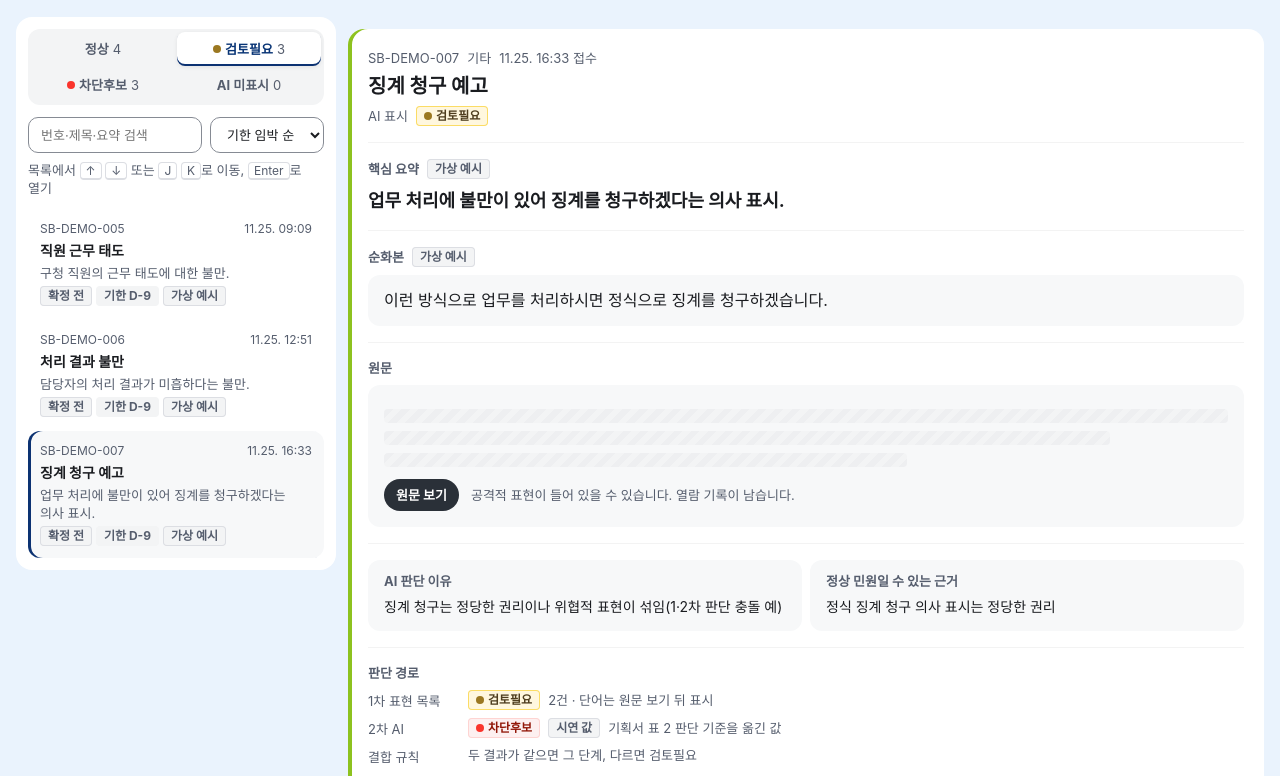
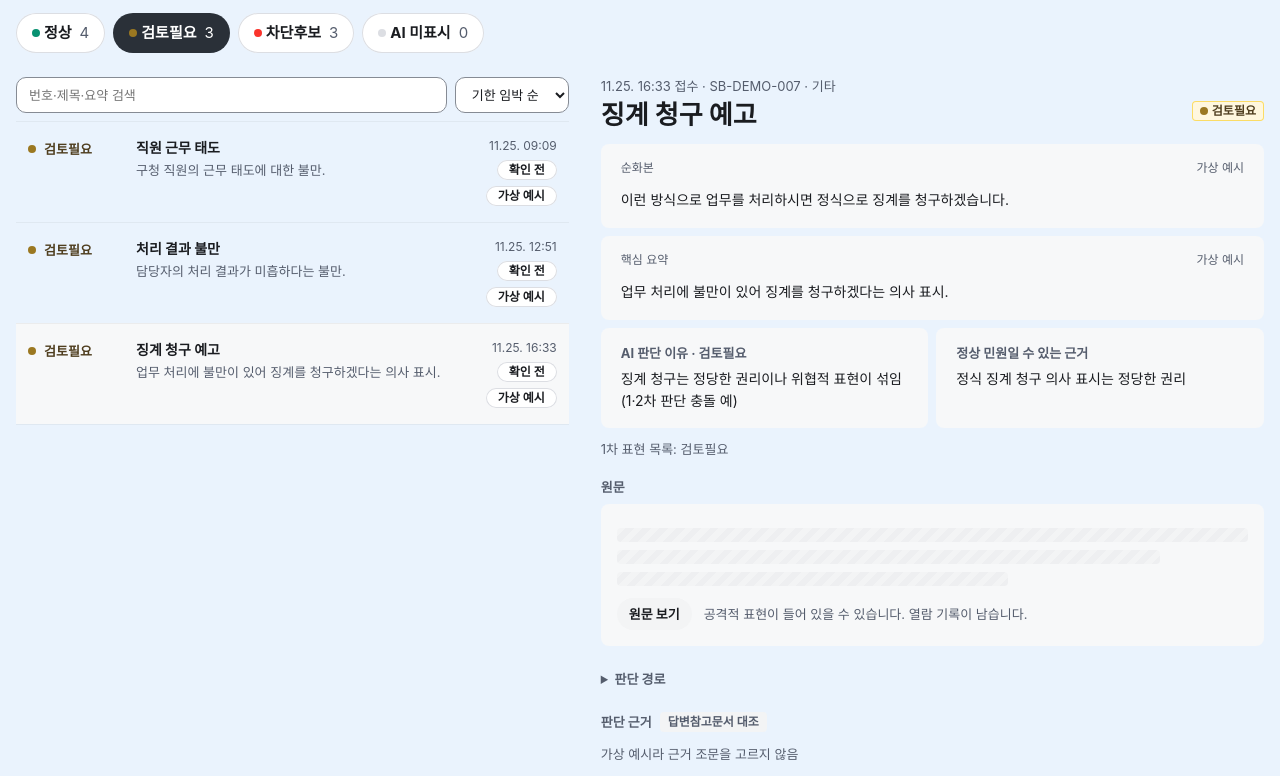
Before and after one commit to vic996429-png/team_project_04_kmu, a website with bundled scripts: page public/officer.html in a window 1280 px wide. Shown: the part 145-921 px from the top of the page. Built offline with nearby package versions, Linux system fonts and the light colour scheme.

Commit message:
담당자 현황판을 깔끔한 레이아웃으로 개편
Co-Authored-By: Claude Sonnet 5.5 <noreply@anthropic.com>
Claude-Session: https://claude.ai/code/session_01TpWC31fh6XcnfptaMn4rHx

```diff
--- a/public/assets/officer.css
+++ b/public/assets/officer.css
@@ -1,6 +1,6 @@
 .wide { max-width: 1280px; }
 .page-head.row { align-items: flex-end; }
-.board { display: grid; grid-template-columns: 320px minmax(0, 1fr); gap: var(--x3); align-items: start; }
+.board { display: grid; grid-template-columns: minmax(0, 5fr) minmax(0, 6fr); gap: var(--x8, 48px); align-items: start; }
 .board__list { position: sticky; top: 76px; max-height: calc(100vh - 92px); overflow: auto; }
 .board__list { padding: var(--x3); }
 .board__list .seg { display: grid; grid-template-columns: 1fr 1fr; border-radius: var(--r3); }
@@ -66,3 +66,44 @@
 .input--sm, .select--sm { padding: var(--x2) var(--x3); font: var(--t3); min-width: 0; }
 .list { max-height: calc(100vh - 260px); overflow: auto; }
 .keys { margin: var(--x2) 0 0; } kbd { border: 1px solid var(--stroke-neutral-weak); border-bottom-width: 2px; border-radius: var(--r1); padding: 0 5px; font: var(--t2); background: var(--bg-layer-default); }
+
+/* ── 깔끔한 현황판 ─────────────────── */
+.page.wide { padding-top: var(--x5); }
+#tabs.seg { display: flex; gap: var(--x2); padding: 0; background: transparent; border-radius: 0; margin: 0 0 var(--x6, 28px); flex-wrap: wrap; }
+#tabs.seg button { flex: 0 0 auto; padding: var(--x2) var(--x4); min-height: 40px; border-radius: var(--full); background: #fff; box-shadow: inset 0 0 0 1px var(--stroke-neutral-weak); color: var(--fg-neutral); font-size: 15px; }
+#tabs.seg button[aria-selected="true"] { background: var(--bg-neutral-inverted); color: var(--fg-neutral-inverted); box-shadow: none; }
+#tabs.seg button[aria-selected="true"] .count { color: inherit; }
+#tabs.seg .count { margin-left: var(--x1); }
+.dot--none { background: var(--gray-400, #aaa); }
+
+.board__list { position: static; max-height: none; overflow: visible; padding: 0; background: none; }
+.tools { margin: 0 0 var(--x2); }
+.list { margin: 0; gap: 0; max-height: none; border-bottom: 1px solid var(--stroke-neutral-subtle); }
+.item { grid-template-columns: 96px minmax(0, 1fr) auto; align-items: start; gap: var(--x3); padding: var(--x4) var(--x3); border-radius: 0; border-top: 1px solid var(--stroke-neutral-subtle); }
+.item[aria-selected="true"] { background: var(--bg-layer-fill); box-shadow: none; }
+.item__stage { display: inline-flex; align-items: center; gap: var(--x2); font: var(--t3); font-weight: 700; padding-top: 2px; }
+.stage--review { color: var(--fg-warning-contrast); } .stage--block { color: var(--fg-critical-contrast); } .stage--normal { color: var(--fg-neutral); }
+.item__main { display: grid; gap: var(--x1); min-width: 0; }
+.item__side { display: grid; justify-items: end; gap: var(--x1_5); font: var(--t2); color: var(--fg-neutral-subtle); }
+.pill { display: inline-flex; padding: 2px var(--x3); border-radius: var(--full); font: var(--t2); font-weight: 700; background: #fff; box-shadow: inset 0 0 0 1px var(--stroke-neutral-weak); color: var(--fg-neutral); }
+.pill--dark { background: var(--bg-neutral-inverted); color: var(--fg-neutral-inverted); box-shadow: none; }
+
+.board__detail { padding: 0; background: none; box-shadow: none; }
+.d-head { border-bottom: 0; padding-bottom: var(--x4); }
+.d-titlerow { display: flex; justify-content: space-between; align-items: flex-start; gap: var(--x3); }
+.d-stages { display: flex; align-items: center; gap: var(--x2); flex-shrink: 0; }
+.d-head h2 { font-size: 26px; }
+.blk { padding: var(--x4) var(--x5); border-radius: var(--r2); background: var(--bg-layer-fill); margin-bottom: var(--x2); }
+.blk__top { display: flex; justify-content: space-between; font: var(--t2); color: var(--fg-neutral-subtle); margin-bottom: var(--x3); }
+.blk .summary, .blk .softened { font: var(--t4); font-weight: 400; background: none; padding: 0; margin: 0; line-height: 1.7; }
+.versus { gap: var(--x2); }
+.versus > div { border-radius: var(--r2); padding: var(--x4) var(--x5); }
+.d-foot { margin: var(--x3) 0 var(--x2); }
+.d-sec { border-bottom: 0; padding: var(--x3) 0; }
+.d-sec h3 { font-size: 13px; }
+.d-fold > summary { cursor: pointer; font: var(--t3); font-weight: 700; color: var(--fg-neutral-subtle); }
+.d-fold[open] > summary { margin-bottom: var(--x3); }
+.veil { border-radius: var(--r2); }
+#reveal { background: var(--bg-neutral-weak); color: var(--fg-neutral); }
+
+@media (max-width: 1199px) { .board { grid-template-columns: minmax(0, 1fr); } }
--- a/public/assets/officer.js
+++ b/public/assets/officer.js
@@ -13,13 +13,14 @@ let selected = location.hash.slice(1) || null;
 
 $('#manual-flag').hidden = !isManual();
 
+const DOT = { 정상: 'normal', 검토필요: 'review', 차단후보: 'block', 'AI 미표시': 'none' };
 function bucket(c) { return effectiveStage(c) || 'AI 미표시'; }
 
 function renderTabs() {
   const all = getComplaints();
   $('#tabs').innerHTML = TABS.map((t) => {
     const n = all.filter((c) => bucket(c) === t).length;
-    return `<button role="tab" aria-selected="${t === tab}" data-tab="${t}">${t === '정상' || t === 'AI 미표시' ? '' : `<span class="dot dot--${t === '검토필요' ? 'review' : 'block'}" aria-hidden="true"></span>`}${t}<span class="count">${n}</span></button>`;
+    return `<button role="tab" aria-selected="${t === tab}" data-tab="${t}"><span class="dot dot--${DOT[t]}" aria-hidden="true"></span>${t}<span class="count">${n}</span></button>`;
   }).join('');
 }
 
@@ -41,14 +42,15 @@ function renderList() {
   if (!items.length) { $('#list').innerHTML = `<li class="empty">${esc(tab)} 민원이 없습니다.</li>`; return; }
   $('#list').innerHTML = items.map((c) => `
     <li class="item" role="option" tabindex="0" aria-selected="${c.id === selected}" data-id="${esc(c.id)}">
-      <div class="item__top"><span>${esc(c.id)}</span><span>${fmt(c.createdAt)}</span></div>
-      <div class="item__title">${taped(safeTitleOf(c))}</div>
-      <div class="item__sum">${taped(c.summary || '(AI 요약 없음 — 원문 확인 필요)')}</div>
-      <div class="item__tags">
-        ${c.officerStage ? '<span class="badge">담당자 확정</span>' : '<span class="badge badge--demo">확정 전</span>'}
-        ${dday(c)}
-        ${c.seed ? '<span class="badge badge--demo">가상 예시</span>' : ''}
-        ${c.guideShown ? `<span class="badge">${esc(c.citizenChoice)}</span>` : ''}
+      <span class="item__stage stage--${DOT[bucket(c)]}"><span class="dot dot--${DOT[bucket(c)]}" aria-hidden="true"></span>${esc(bucket(c))}</span>
+      <div class="item__main">
+        <div class="item__title">${taped(safeTitleOf(c))}</div>
+        <div class="item__sum">${taped(c.summary || '(AI 요약 없음 — 원문 확인 필요)')}</div>
+      </div>
+      <div class="item__side">
+        <span class="item__date">${fmt(c.createdAt)}</span>
+        <span class="pill">${c.officerStage ? '확정' : '확인 전'}</span>
+        ${c.seed ? '<span class="pill">가상 예시</span>' : ''}
       </div>
     </li>`).join('');
 }
@@ -81,17 +83,26 @@ function renderDetail() {
   const typeText = Object.entries(byType).map(([t, n]) => `${t} ${n}건`).join(' · ') || `${terms.length}건`;
   box.innerHTML = `
     <div class="d-head">
-      <div class="d-meta"><span>${esc(c.id)}</span><span>${esc(c.category)}</span><span>${fmt(c.createdAt)} 접수</span></div>
-      <h2>${taped(safeTitleOf(c))}</h2>
-      <div class="row">
-        <span class="small muted">AI 표시</span> ${stageBadge(c.stage)}
-        ${c.officerStage ? `<span class="small muted">담당자 확정</span> ${stageBadge(c.officerStage)}` : ''}
-        ${c.guideShown ? `<span class="badge">민원인: ${esc(c.citizenChoice)}</span>` : ''}
+      <div class="d-meta">${fmt(c.createdAt)} 접수 · ${esc(c.id)} · ${esc(c.category)}</div>
+      <div class="d-titlerow">
+        <h2>${taped(safeTitleOf(c))}</h2>
+        <div class="d-stages">
+          ${stageBadge(eff || c.stage)}
+          ${c.officerStage ? '<span class="pill pill--dark">담당자 확정</span>' : ''}
+        </div>
       </div>
+      ${c.guideShown ? `<p class="small muted">민원인: ${esc(c.citizenChoice)}</p>` : ''}
     </div>
 
-    ${c.summary ? `<div class="d-sec"><h3>핵심 요약 ${aiTag}</h3><p class="summary">${taped(c.summary)}</p></div>` : ''}
-    ${c.softened && c.stage !== '정상' && (c.aiGenerated || c.seed) ? `<div class="d-sec"><h3>순화본 ${aiTag}</h3><p class="softened prose">${taped(c.softened)}</p></div>` : ''}
+    ${c.softened && c.stage !== '정상' && (c.aiGenerated || c.seed) ? `<div class="blk"><div class="blk__top"><span>순화본</span><span>${c.aiGenerated ? 'AI가 만든 문장' : '가상 예시'}</span></div><p class="softened prose">${taped(c.softened)}</p></div>` : ''}
+    ${c.summary ? `<div class="blk"><div class="blk__top"><span>핵심 요약</span><span>${c.aiGenerated ? 'AI가 만든 문장' : '가상 예시'}</span></div><p class="summary">${taped(c.summary)}</p></div>` : ''}
+
+    ${c.stage ? `<div class="versus">
+      <div><h4>AI 판단 이유${c.stage ? ` · ${esc(c.stage)}` : ''}</h4><p>${esc(c.reason || '—')}</p></div>
+      <div><h4>정상 민원일 수 있는 근거</h4><p>${esc(c.normalReason || '—')}</p></div>
+    </div>` : ''}
+
+    <p class="d-foot small muted">1차 표현 목록: ${c.lexiconStage ? esc(c.lexiconStage) : '—'}${c.provider && !c.demo ? ` · 2차 AI: ${esc(c.provider)} · ${esc(c.model)}` : ''}</p>
 
     <div class="d-sec">
       <h3>원문</h3>
@@ -105,22 +116,15 @@ function renderDetail() {
       ${c.firstText ? `<p class="small muted">민원인이 안내 창을 보고 고쳐 낸 글입니다(${esc(c.citizenChoice)}).</p>` : ''}
     </div>
 
-    ${c.stage ? `<div class="d-sec">
-      <div class="versus">
-        <div><h4>AI 판단 이유</h4><p>${esc(c.reason || '—')}</p></div>
-        <div><h4>정상 민원일 수 있는 근거</h4><p>${esc(c.normalReason || '—')}</p></div>
-      </div>
-    </div>` : ''}
-
-    <div class="d-sec">
-      <h3>판단 경로</h3>
+    <details class="d-sec d-fold">
+      <summary>판단 경로</summary>
       <div class="path">
         <div class="path__row"><span>1차 표현 목록</span><div class="row">${c.lexiconStage ? stageBadge(c.lexiconStage) : '—'} ${terms.length ? `<span class="muted" id="terms">${open ? terms.map(esc).join(', ') : `${esc(typeText)} · 단어는 원문 보기 뒤 표시`}</span>` : ''}</div></div>
         <div class="path__row"><span>2차 AI</span><div class="row">${aiLine(c)}</div></div>
         ${c.tried?.length ? `<div class="path__row"><span>AI 호출 순서</span>${triedChips(c)}</div>` : ''}
         <div class="path__row"><span>결합 규칙</span><span class="muted">두 결과가 같으면 그 단계, 다르면 검토필요</span></div>
       </div>
-    </div>
+    </details>
 
     ${c.stage ? `<div class="d-sec">
       <h3>판단 근거 <span class="badge">답변참고문서 대조</span></h3>
--- a/public/officer.html
+++ b/public/officer.html
@@ -33,20 +33,20 @@
       <div id="manual-flag" hidden class="badge badge--review">AI 표시 일시 중지 중</div>
     </div>
 
+    <div class="seg" role="tablist" id="tabs"></div>
+
     <div class="board">
-      <section class="board__list card" aria-label="민원 목록">
-        <div class="seg" role="tablist" id="tabs"></div>
+      <section class="board__list" aria-label="민원 목록">
         <div class="tools">
           <label class="sr-only" for="q">민원 검색</label>
           <input class="input input--sm" id="q" type="search" placeholder="번호·제목·요약 검색" autocomplete="off">
           <label class="sr-only" for="sort">정렬</label>
           <select class="select select--sm" id="sort"><option value="due">기한 임박 순</option><option value="new">최신 접수 순</option></select>
         </div>
-        <p class="small muted keys">목록에서 <kbd>↑</kbd> <kbd>↓</kbd> 또는 <kbd>J</kbd> <kbd>K</kbd>로 이동, <kbd>Enter</kbd>로 열기</p>
         <ul class="list" id="list" role="listbox" aria-label="민원"></ul>
       </section>
 
-      <section class="board__detail card card--accent" id="detail" aria-live="polite">
+      <section class="board__detail" id="detail" aria-live="polite">
         <p class="muted">왼쪽 목록에서 민원을 고르세요.</p>
       </section>
 
```
